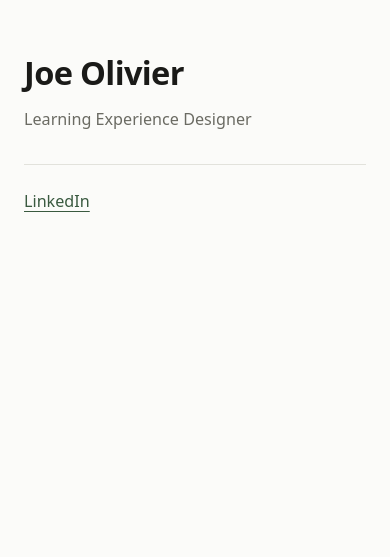
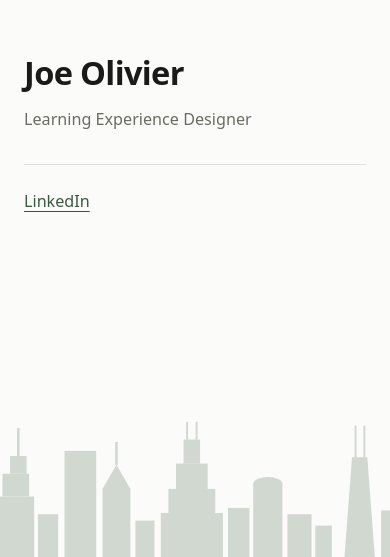
Before and after one commit to joeo235/joeo235.github.io, a plain HTML site: page index.html in a window 390 px wide. Shown: the part 287-844 px from the top of the page. Drawn offline with Linux system fonts and the light colour scheme.

Commit message:
Add a Chicago skyline to the page
Draw the skyline as inline SVG rather than using a photograph. A
photo would either need hosting somewhere (the failure mode that broke
the previous version of this site, whose images all pointed at Dropbox
links that stopped resolving) or carry licensing and attribution
obligations. Original vector art has neither problem, weighs well under
a kilobyte, stays sharp at any size, and inherits the page's light and
dark palettes through currentColor.

The silhouette runs left to right through Marina City, Trump Tower, the
Aon Center, Two Prudential Plaza, Willis Tower, 311 South Wacker, and
the John Hancock Center.

Shrinking the full skyline to fit a phone screen left the towers too
small to read, so below 760px the artwork holds a minimum width and the
wrapper crops the ends, keeping the tall cluster centered. It is hidden
below 430px of viewport height, where it would otherwise crowd the text,
and marked aria-hidden throughout since it is decorative.

Co-Authored-By: Claude Opus 5 <noreply@anthropic.com>
Claude-Session: https://claude.ai/code/session_01K8w9iPu8zthitz72ZbrgdX

```diff
--- a/index.html
+++ b/index.html
@@ -19,6 +19,8 @@
     --muted: #6b6b63;
     --rule: #e2e2dc;
     --link: #3a5a40;
+    --skyline: #3a5a40;
+    --skyline-opacity: 0.22;
   }
 
   @media (prefers-color-scheme: dark) {
@@ -28,6 +30,8 @@
       --muted: #9a9a92;
       --rule: #2c2c34;
       --link: #a8c3a0;
+      --skyline: #a8c3a0;
+      --skyline-opacity: 0.20;
     }
   }
 
@@ -92,6 +96,43 @@
     text-decoration: none;
   }
 
+  /* Decorative Chicago skyline, anchored to the bottom of the viewport. */
+  .skyline {
+    position: fixed;
+    left: 0;
+    bottom: 0;
+    width: 100%;
+    overflow: hidden;
+    line-height: 0;
+    z-index: -1;
+    color: var(--skyline);
+    opacity: var(--skyline-opacity);
+    pointer-events: none;
+  }
+
+  .skyline svg {
+    display: block;
+    width: 100%;
+    height: auto;
+  }
+
+  /* Below this width, shrinking the whole skyline to fit makes the towers
+     unreadably small, so hold a minimum width and let the wrapper crop the
+     ends instead, keeping the tall cluster centered. */
+  @media (max-width: 760px) {
+    .skyline svg {
+      width: 760px;
+      position: relative;
+      left: 50%;
+      transform: translateX(-50%);
+    }
+  }
+
+  /* On a short viewport the skyline would crowd the text. */
+  @media (max-height: 430px) {
+    .skyline { display: none; }
+  }
+
 </style>
 </head>
 <body>
@@ -102,5 +143,73 @@
       <a rel="me" href="https://www.linkedin.com/in/joeolivier/">LinkedIn</a>
     </nav>
   </main>
+
+  <!-- Stylized Chicago skyline, left to right: Marina City, Trump Tower,
+       Aon Center, Two Prudential Plaza, Willis Tower, 311 S Wacker,
+       and the John Hancock Center. Decorative, so hidden from assistive tech. -->
+  <div class="skyline" aria-hidden="true">
+  <svg viewBox="0 0 1200 220" role="presentation" focusable="false">
+    <g fill="currentColor">
+      <rect x="0" y="172" width="58" height="48"/>
+      <rect x="54" y="152" width="40" height="68"/>
+
+      <!-- Marina City -->
+      <rect x="100" y="124" width="44" height="96"/>
+      <ellipse cx="122" cy="124" rx="22" ry="9"/>
+      <rect x="152" y="124" width="44" height="96"/>
+      <ellipse cx="174" cy="124" rx="22" ry="9"/>
+
+      <rect x="204" y="144" width="42" height="76"/>
+      <rect x="250" y="164" width="28" height="56"/>
+
+      <!-- Trump Tower -->
+      <rect x="284" y="124" width="62" height="96"/>
+      <rect x="296" y="88" width="42" height="36"/>
+      <rect x="308" y="60" width="26" height="28"/>
+      <rect x="319" y="16" width="4" height="44"/>
+
+      <rect x="352" y="152" width="32" height="68"/>
+
+      <!-- Aon Center -->
+      <rect x="394" y="52" width="50" height="168"/>
+
+      <!-- Two Prudential Plaza -->
+      <rect x="454" y="112" width="44" height="108"/>
+      <polygon points="454,112 476,74 498,112"/>
+      <rect x="474" y="38" width="4" height="36"/>
+
+      <rect x="506" y="162" width="30" height="58"/>
+
+      <!-- Willis Tower -->
+      <rect x="546" y="150" width="98" height="70"/>
+      <rect x="558" y="112" width="74" height="38"/>
+      <rect x="570" y="72" width="50" height="40"/>
+      <rect x="582" y="34" width="26" height="38"/>
+      <rect x="586" y="6" width="3" height="28"/>
+      <rect x="601" y="6" width="3" height="28"/>
+
+      <rect x="652" y="142" width="34" height="78"/>
+
+      <!-- 311 South Wacker -->
+      <rect x="692" y="104" width="46" height="116"/>
+      <ellipse cx="715" cy="104" rx="23" ry="11"/>
+
+      <rect x="746" y="152" width="38" height="68"/>
+      <rect x="790" y="170" width="26" height="50"/>
+
+      <!-- John Hancock Center -->
+      <polygon points="836,220 884,220 872,62 848,62"/>
+      <rect x="852" y="12" width="3" height="50"/>
+      <rect x="866" y="12" width="3" height="50"/>
+
+      <rect x="894" y="146" width="40" height="74"/>
+      <rect x="940" y="166" width="32" height="54"/>
+      <rect x="978" y="132" width="48" height="88"/>
+      <rect x="1032" y="170" width="28" height="50"/>
+      <rect x="1066" y="150" width="42" height="70"/>
+      <rect x="1114" y="176" width="86" height="44"/>
+    </g>
+  </svg>
+  </div>
 </body>
 </html>
```
